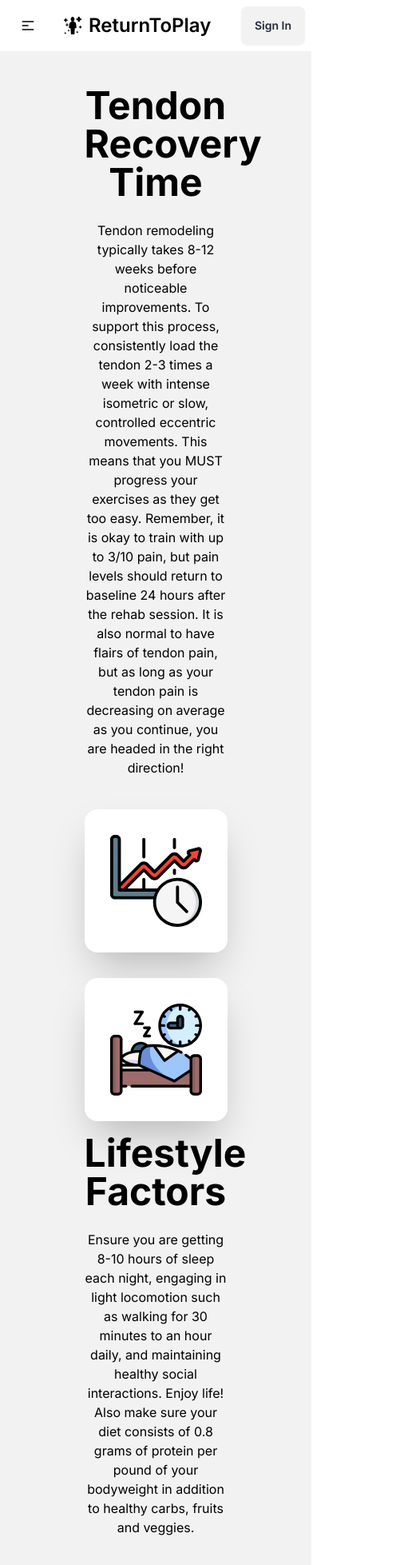
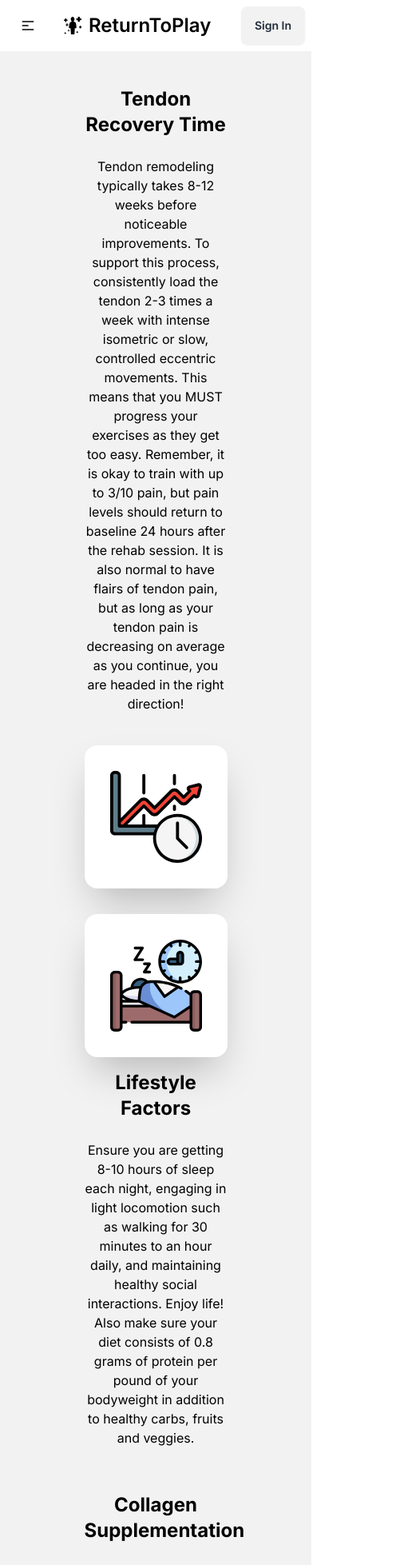
Before and after one commit to jcmigaly/knee-rehab, a Next.js app: page /recovery in a window 390 px wide. Shown: the top 1957 px of the page at 80% size, 496 px wide, since content can reach past the window. Built offline with nearby package versions, Linux system fonts and the light colour scheme; no server answers.

Commit message:
Fixed mobile

```diff
--- a/app/about/page.tsx
+++ b/app/about/page.tsx
@@ -8,7 +8,9 @@ const AllAboutTendons = () => {
       <div className="bg-base-200 min-h-screen pt-6 pb-6 flex flex-col items-center justify-center">
         <div className="hero-content flex-col lg:flex-row-reverse flex-wrap content-around">
           <div className="text-center lg:text-left w-1/2">
-            <h1 className="text-5xl font-bold">What are tendons?</h1>
+            <h1 className="text-2xl sm:text-5xl font-bold">
+              What are tendons?
+            </h1>
             <p className="py-6">
               Tendons are strong, flexible bands of fibrous connective tissue.
               They serve as the link between muscle and bone, allowing muscles
@@ -47,7 +49,9 @@ const AllAboutTendons = () => {
             </form>
           </div>
           <div className="text-center lg:text-left w-1/2">
-            <h1 className="text-5xl font-bold">Anatomy of Tendons</h1>
+            <h1 className="text-2xl sm:text-5xl font-bold">
+              Anatomy of Tendons
+            </h1>
             <p className="py-6">
               Tendons are made up of tightly packed bundles of collagen fibers,
               which you can think of as bundles of spaghetti noodles. These
@@ -61,7 +65,9 @@ const AllAboutTendons = () => {
         </div>
         <div className="hero-content flex-col lg:flex-row-reverse">
           <div className="text-center lg:text-left w-1/2">
-            <h1 className="text-5xl font-bold">Managing Tendon Stress</h1>
+            <h1 className="text-2xl sm:text-5xl font-bold">
+              Managing Tendon Stress
+            </h1>
             <p className="py-6">
               Tendinopathy and tendonitis occur when the stress on a tendon
               exceeds its ability to recover. When this happens, it is crucial
--- a/app/recovery/page.tsx
+++ b/app/recovery/page.tsx
@@ -9,7 +9,9 @@ const RecoveryTime = () => {
       <div className="bg-base-200 min-h-screen pt-6 pb-6 flex flex-col items-center justify-center">
         <div className="hero-content flex-col lg:flex-row-reverse flex-wrap content-around">
           <div className="text-center lg:text-left w-1/2">
-            <h1 className="text-5xl font-bold">Tendon Recovery Time</h1>
+            <h1 className="text-2xl sm:text-5xl font-bold">
+              Tendon Recovery Time
+            </h1>
             <p className="py-6">
               Tendon remodeling typically takes 8-12 weeks before noticeable
               improvements. To support this process, consistently load the
@@ -49,7 +51,9 @@ const RecoveryTime = () => {
             </form>
           </div>
           <div className="text-center lg:text-left w-1/2">
-            <h1 className="text-5xl font-bold">Lifestyle Factors</h1>
+            <h1 className="text-2xl sm:text-5xl font-bold">
+              Lifestyle Factors
+            </h1>
             <p className="py-6">
               Ensure you are getting 8-10 hours of sleep each night, engaging in
               light locomotion such as walking for 30 minutes to an hour daily,
@@ -61,7 +65,9 @@ const RecoveryTime = () => {
         </div>
         <div className="hero-content flex-col lg:flex-row-reverse">
           <div className="text-center lg:text-left w-1/2">
-            <h1 className="text-5xl font-bold">Collagen Supplementation</h1>
+            <h1 className="text-2xl sm:text-5xl font-bold">
+              Collagen Supplementation
+            </h1>
             <p className="py-6">
               To further optimize recivery, consider taking a collagen
               supplement about 45 minutes before training. Research shows that
--- a/app/rehab/page.tsx
+++ b/app/rehab/page.tsx
@@ -35,12 +35,12 @@ const RehabPage = async ({ searchParams: { SelectedIds } }: Props) => {
   return (
     <div className="overflow-x-auto bg-base-200 min-h-screen">
       <div className="rounded-md bg-base-100 m-3">
-        <table className="table table-auto bg-base-0">
+        <table className="table table-auto bg-base-0 whitespace-normal break-all">
           {/* head */}
           <thead>
             <tr>
               <th>Exercise Name</th>
-              <th>Set and Rep Scheme</th>
+              <th>Set/Rep Scheme</th>
               <th>Description</th>
             </tr>
           </thead>
@@ -49,7 +49,9 @@ const RehabPage = async ({ searchParams: { SelectedIds } }: Props) => {
               <tr key={part.name} className="hover">
                 <td>{part.name}</td>
                 <td>{part.setRepScheme}</td>
-                <td>{part.description}</td>
+                <td className="whitespace-normal break-words">
+                  {part.description}
+                </td>
               </tr>
             ))}
           </tbody>
```
